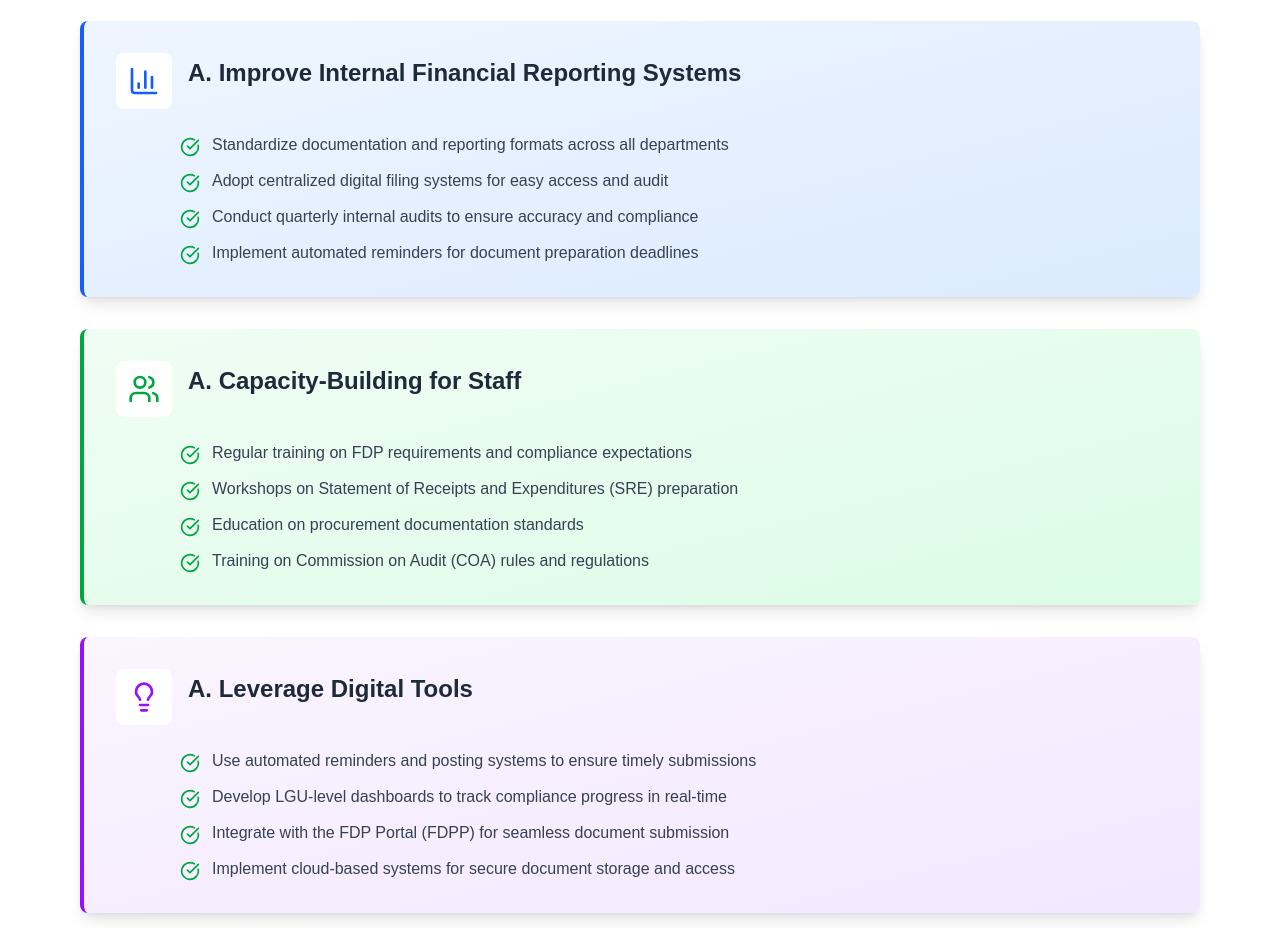
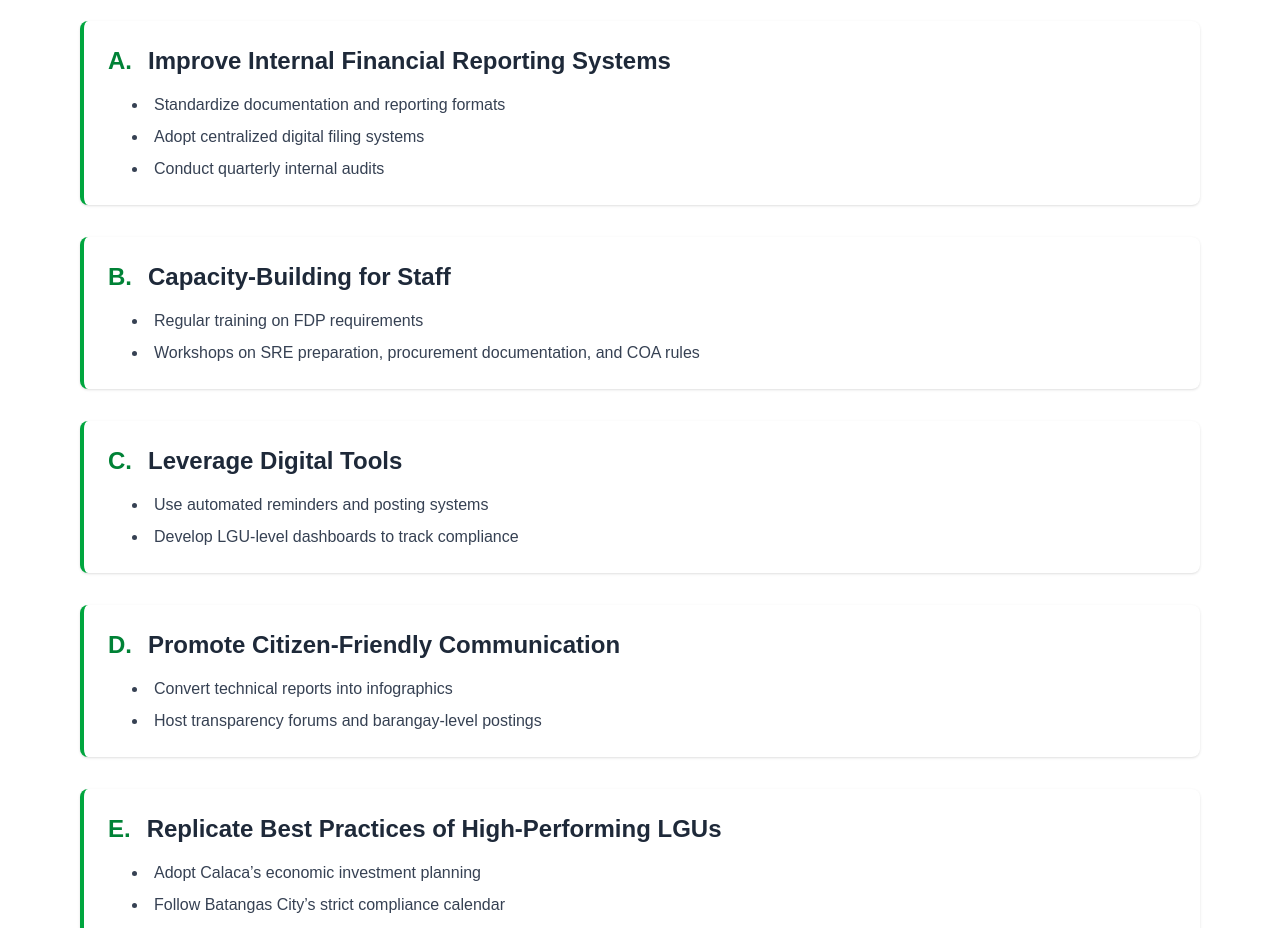
Before and after one commit to Elizerdejoya/fdp-transparency-portal, a Next.js app: page /recommendations in a window 1280 px wide. Shown: the part 720-1648 px from the top of the page. Built offline with nearby package versions, Linux system fonts and the light colour scheme.

Commit message:
Recommendations: use user-provided items only; fix A-E labels; concise Moving Forward

```diff
--- a/app/recommendations/page.tsx
+++ b/app/recommendations/page.tsx
@@ -6,62 +6,39 @@ export default function Recommendations() {
   const recommendations = [
     {
       title: 'Improve Internal Financial Reporting Systems',
-      icon: <BarChart3 size={32} className="text-blue-600" />,
-      color: 'from-blue-50 to-blue-100',
-      borderColor: 'border-blue-600',
       items: [
-        'Standardize documentation and reporting formats across all departments',
-        'Adopt centralized digital filing systems for easy access and audit',
-        'Conduct quarterly internal audits to ensure accuracy and compliance',
-        'Implement automated reminders for document preparation deadlines',
+        'Standardize documentation and reporting formats',
+        'Adopt centralized digital filing systems',
+        'Conduct quarterly internal audits',
       ],
     },
     {
       title: 'Capacity-Building for Staff',
-      icon: <Users size={32} className="text-green-600" />,
-      color: 'from-green-50 to-green-100',
-      borderColor: 'border-green-600',
       items: [
-        'Regular training on FDP requirements and compliance expectations',
-        'Workshops on Statement of Receipts and Expenditures (SRE) preparation',
-        'Education on procurement documentation standards',
-        'Training on Commission on Audit (COA) rules and regulations',
+        'Regular training on FDP requirements',
+        'Workshops on SRE preparation, procurement documentation, and COA rules',
       ],
     },
     {
       title: 'Leverage Digital Tools',
-      icon: <Lightbulb size={32} className="text-purple-600" />,
-      color: 'from-purple-50 to-purple-100',
-      borderColor: 'border-purple-600',
       items: [
-        'Use automated reminders and posting systems to ensure timely submissions',
-        'Develop LGU-level dashboards to track compliance progress in real-time',
-        'Integrate with the FDP Portal (FDPP) for seamless document submission',
-        'Implement cloud-based systems for secure document storage and access',
+        'Use automated reminders and posting systems',
+        'Develop LGU-level dashboards to track compliance',
       ],
     },
     {
       title: 'Promote Citizen-Friendly Communication',
-      icon: <MessageSquare size={32} className="text-orange-600" />,
-      color: 'from-orange-50 to-orange-100',
-      borderColor: 'border-orange-600',
       items: [
-        'Convert technical financial reports into easy-to-understand infographics',
-        'Host regular transparency forums for citizen engagement',
-        'Conduct barangay-level postings of key documents and findings',
-        'Create simplified guides for accessing and interpreting financial data',
+        'Convert technical reports into infographics',
+        'Host transparency forums and barangay-level postings',
       ],
     },
     {
       title: 'Replicate Best Practices of High-Performing LGUs',
-      icon: <CheckCircle size={32} className="text-pink-600" />,
-      color: 'from-pink-50 to-pink-100',
-      borderColor: 'border-pink-600',
       items: [
-        'Adopt Calaca City\'s robust economic investment planning strategies',
-        'Follow Batangas City\'s strict compliance calendar and budget execution',
-        'Emulate Tanauan City\'s social development prioritization approach',
-        'Establish peer learning programs between high and low-performing LGUs',
+        'Adopt Calaca’s economic investment planning',
+        'Follow Batangas City’s strict compliance calendar',
+        'Emulate Tanauan’s social development prioritization',
       ],
     },
   ];
@@ -97,23 +74,23 @@ export default function Recommendations() {
 
         {/* Main Recommendations */}
         <div className="space-y-8 mb-16">
-          {recommendations.map((rec, index) => (
-            <div key={index} className={`bg-gradient-to-br ${rec.color} border-l-4 ${rec.borderColor} rounded-lg p-8 shadow-lg`}>
-              <div className="flex items-start gap-4 mb-6">
-                <div className="flex-shrink-0 bg-white rounded-lg p-3">{rec.icon}</div>
-                <h2 className="text-2xl font-bold text-gray-800 pt-1">A. {rec.title}</h2>
+          {recommendations.map((rec, index) => {
+            const letter = String.fromCharCode(65 + index); // A, B, C...
+            return (
+              <div key={index} className="bg-white border-l-4 border-green-600 rounded-lg p-6 shadow">
+                <div className="flex items-start gap-4 mb-4">
+                  <div className="text-2xl font-bold text-green-700">{letter}.</div>
+                  <h2 className="text-2xl font-bold text-gray-800">{rec.title}</h2>
+                </div>
+
+                <ul className="list-disc list-inside text-gray-700 ml-6 space-y-2">
+                  {rec.items.map((item, idx) => (
+                    <li key={idx}>{item}</li>
+                  ))}
+                </ul>
               </div>
-
-              <ul className="space-y-3 ml-16">
-                {rec.items.map((item, idx) => (
-                  <li key={idx} className="flex gap-3 text-gray-700">
-                    <CheckCircle size={20} className="flex-shrink-0 text-green-600 mt-1" />
-                    <span>{item}</span>
-                  </li>
-                ))}
-              </ul>
-            </div>
-          ))}
+            );
+          })}
         </div>
 
         {/* Implementation Timeline */}
@@ -218,21 +195,13 @@ export default function Recommendations() {
           </div>
         </section>
 
-        {/* Conclusion */}
+        {/* Moving Forward */}
         <section>
-          <div className="bg-gradient-to-r from-indigo-50 to-indigo-100 border-l-4 border-indigo-600 p-8 rounded-lg">
-            <h2 className="text-3xl font-bold mb-4 text-gray-800">Moving Forward</h2>
-            <p className="text-gray-700 text-lg leading-relaxed mb-4">
-              Implementing these recommendations requires commitment at all levels of LGU leadership and active
-              participation from finance personnel, planners, and community members. The evidence from our study
-              clearly demonstrates that transparency is not merely a legal compliance requirement—it is a practical,
-              powerful tool for improving revenue generation, boosting public confidence, and ensuring responsible
-              spending.
-            </p>
-            <p className="text-gray-700 text-lg leading-relaxed">
-              LGUs that embrace these recommendations will be well-positioned to strengthen their fiscal health,
-              build stronger relationships with their constituents, and contribute to more sustainable long-term
-              development in their communities.
+          <div className="bg-gradient-to-r from-indigo-50 to-indigo-100 border-l-4 border-indigo-600 p-6 rounded-lg">
+            <h2 className="text-2xl md:text-3xl font-bold mb-3 text-gray-800">Moving Forward</h2>
+            <p className="text-gray-700">
+              Implement these recommendations, monitor compliance, and evaluate outcomes regularly to ensure sustained
+              improvements in FDP compliance and fiscal performance.
             </p>
           </div>
         </section>
```
